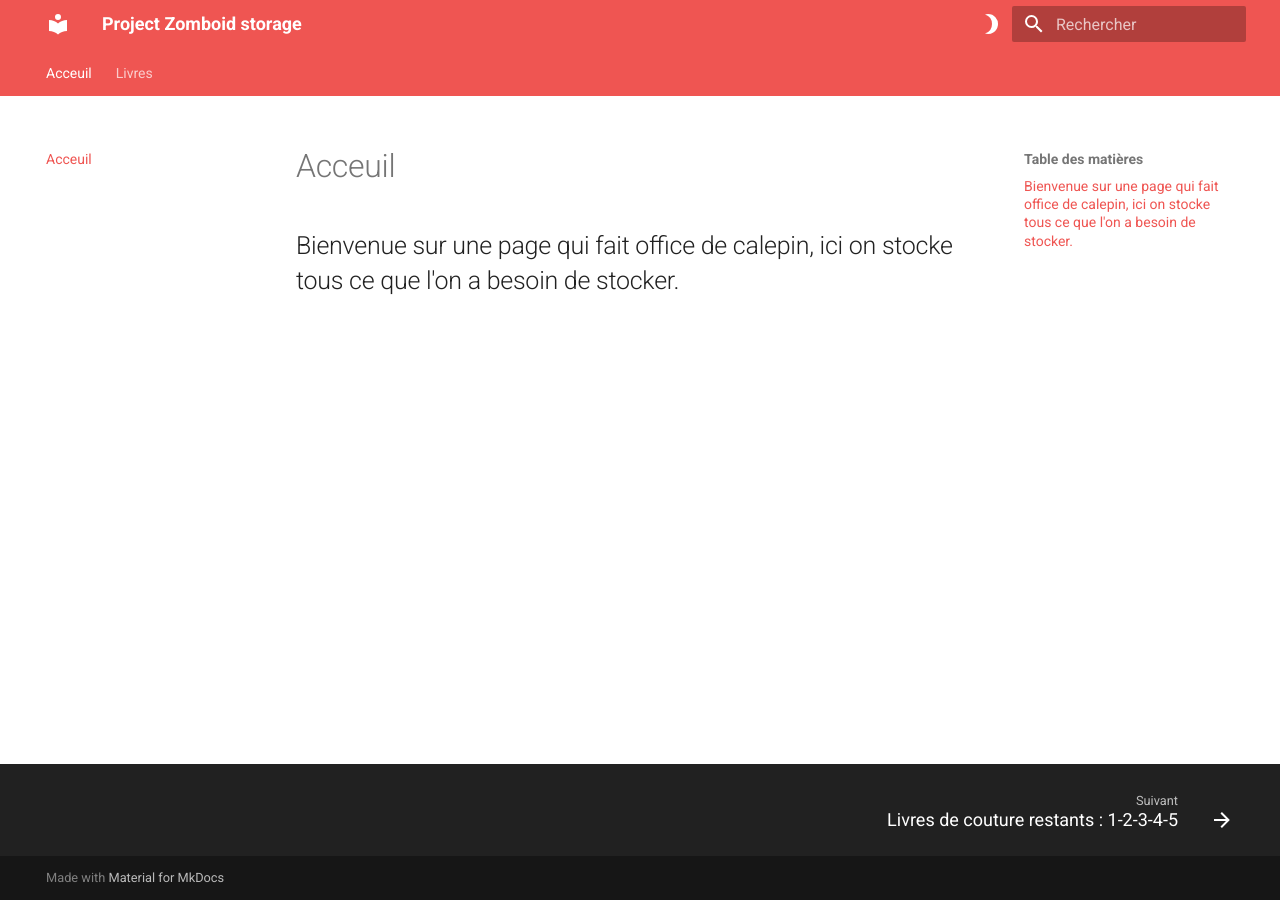
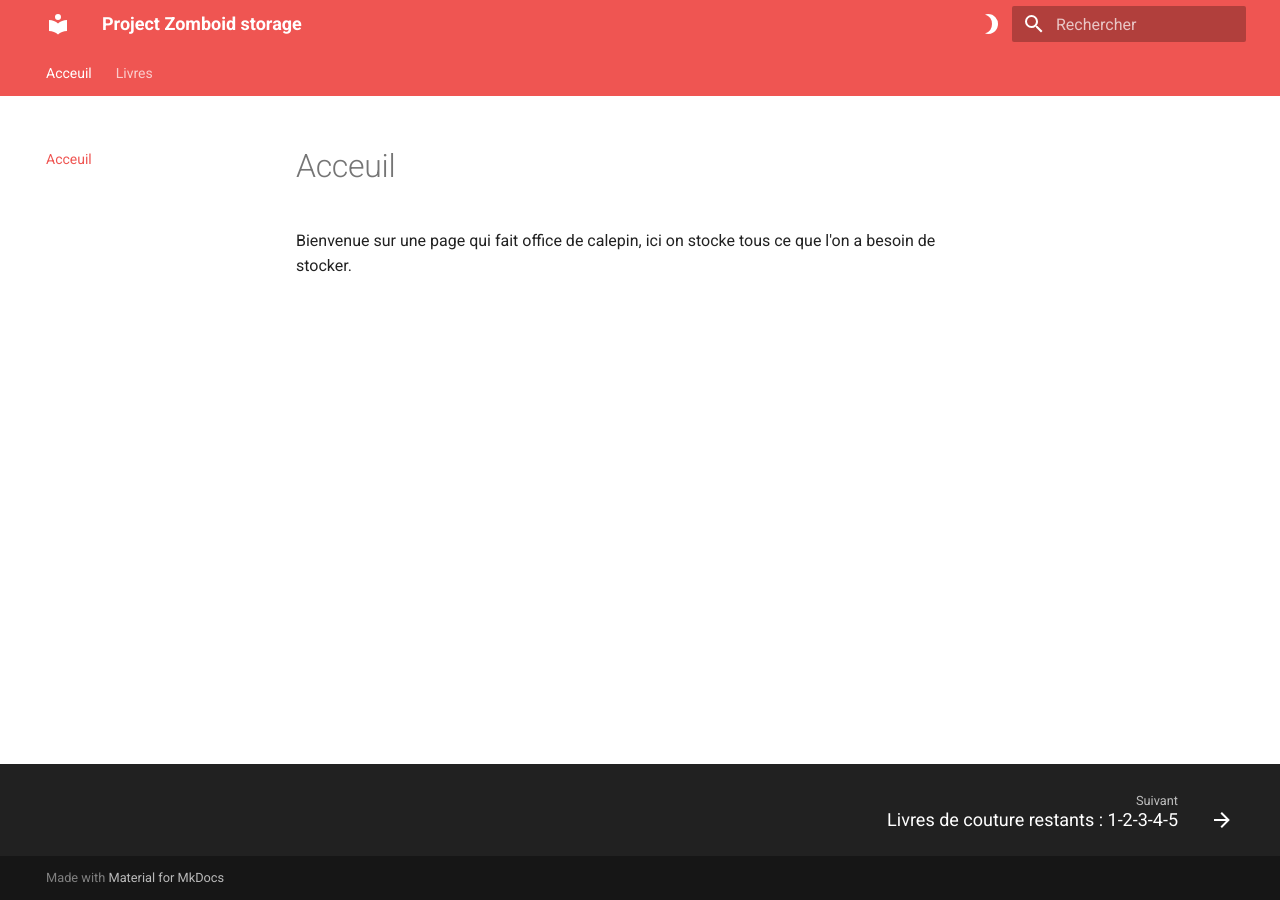
Before and after one commit to TitouanGAS/workshopMKdocs, an MkDocs documentation site: the page built from docs/index.md, in a window 1280 px wide. Built offline with MkDocs 1.6.1 and Material for MkDocs 9.7.7, drawn with Linux system fonts in a browser that asks for light colours.

Commit message:
added workflow

```diff
--- a/docs/index.md
+++ b/docs/index.md
@@ -1,2 +1,2 @@
 #Acceuil
-##Bienvenue sur une page qui fait office de calepin, ici on stocke tous ce que l'on a besoin de stocker.
+Bienvenue sur une page qui fait office de calepin, ici on stocke tous ce que l'on a besoin de stocker.
```
Also changed, not shown: 1 other file.
